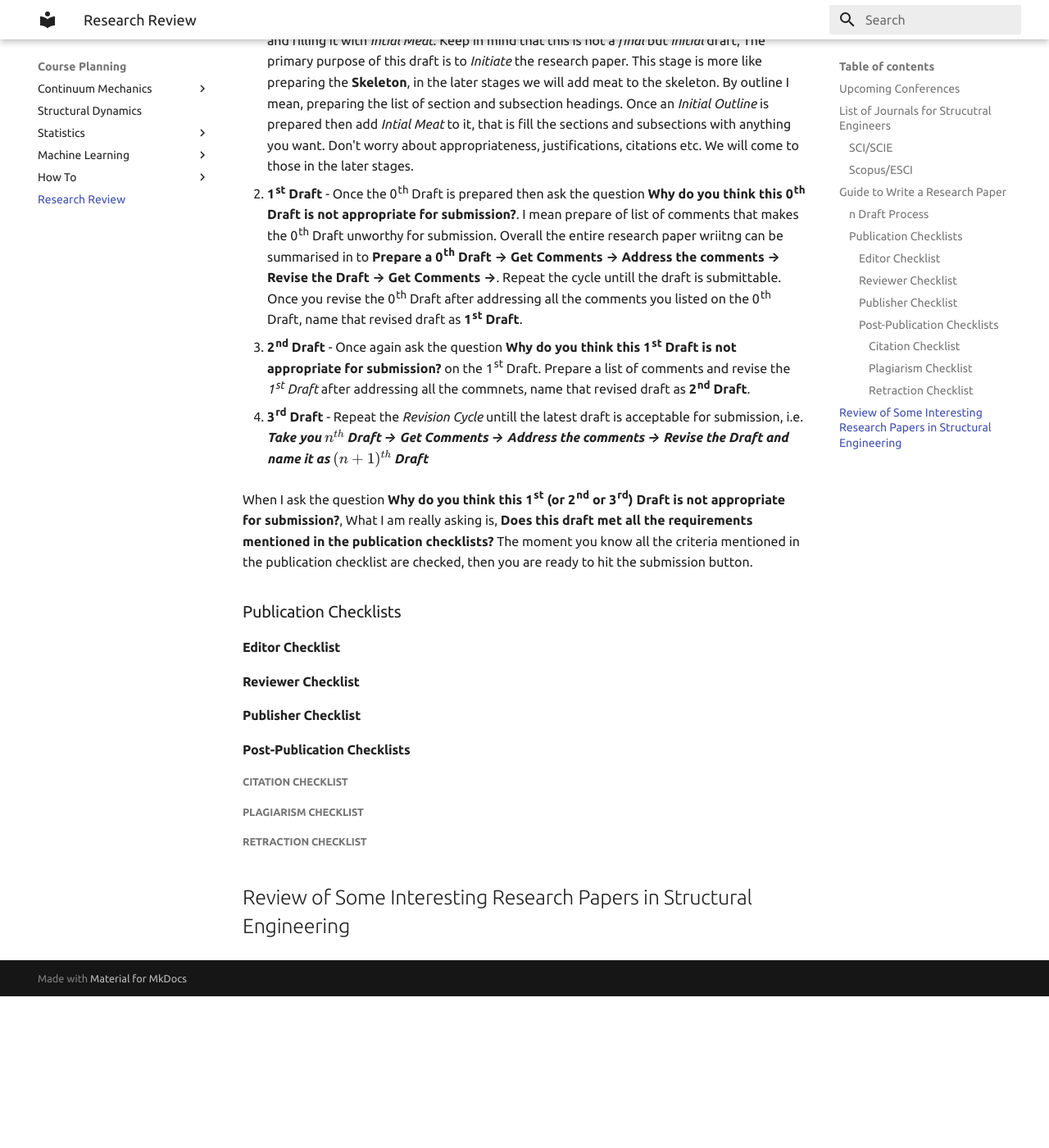
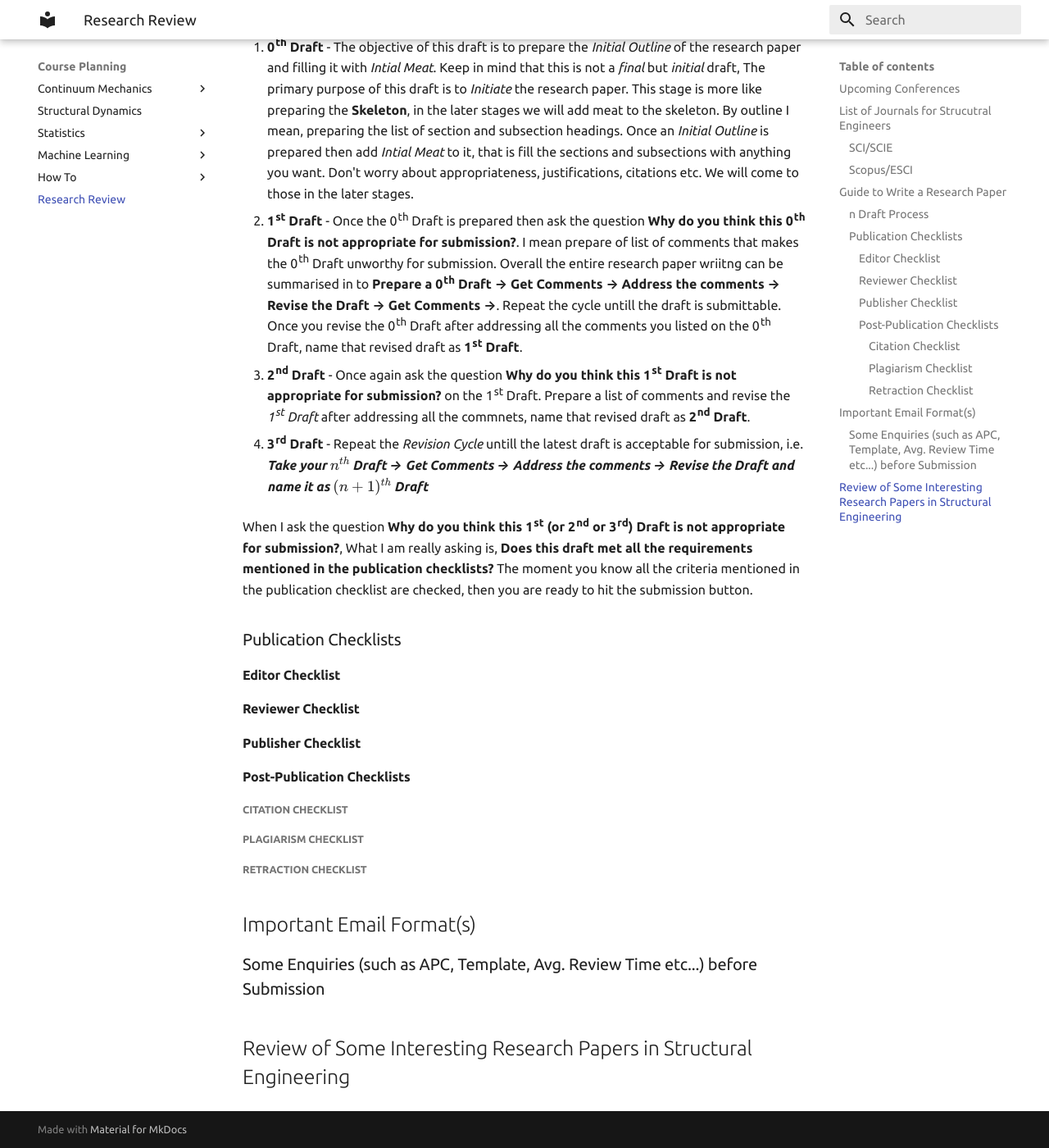
Before and after one commit to vijaypolimeru/Software_Related, an MkDocs documentation site: the page built from docs/Research_Review/Res_review.md, in a window 1280 px wide and 1400 px high, scrolled down 2033 px. Shown: the whole window at 82% size. Built offline with MkDocs 1.6.1 and Material for MkDocs 9.7.7, drawn with Linux system fonts in a browser that asks for light colours; formulas are drawn with MathJax 3; before the commit the page ends 3248 px from its top, so only the background shows below that; some of the changed text lies outside the part shown.

Commit message:
Update Res_review.md

```diff
--- a/docs/Research_Review/Res_review.md
+++ b/docs/Research_Review/Res_review.md
@@ -68,7 +69,7 @@ Once you revise the 0th Draft after addressing all the comments you listed on th
 
 3. **2nd Draft** - Once again ask the question **Why do you think this 1st Draft is not appropriate for submission?** on the 1st Draft. Prepare a list of comments and revise the *1st Draft* after addressing all the commnets, name that revised draft as **2nd Draft**.
 
-4. **3rd Draft** - Repeat the *Revision Cycle* untill the latest draft is acceptable for submission, i.e. ***Take you $n^{th}$ Draft --> Get Comments --> Address the comments --> Revise the Draft and name it as $(n+1)^{th}$ Draft***
+4. **3rd Draft** - Repeat the *Revision Cycle* untill the latest draft is acceptable for submission, i.e. ***Take your $n^{th}$ Draft --> Get Comments --> Address the comments --> Revise the Draft and name it as $(n+1)^{th}$ Draft***
 
 When I ask the question **Why do you think this 1st (or 2nd or 3rd) Draft is not appropriate for submission?**, What I am really asking is, **Does this draft met all the requirements mentioned in the publication checklists?** The moment you know all the criteria mentioned in the publication checklist are checked, then you are ready to hit the submission button.
 
@@ -83,4 +84,9 @@ When I ask the question **Why do you think this 1st (or 2nd or 3rd) Draft is not
 ##### Retraction Checklist
 
 
+## Important Email Format(s)
+
+### Some Enquiries (such as APC, Template, Avg. Review Time etc...) before Submission
+
+
 ## Review of Some Interesting Research Papers in Structural Engineering
```
Also changed, not shown: other parts of docs/Research_Review/Res_review.md (+1 -0 lines).
